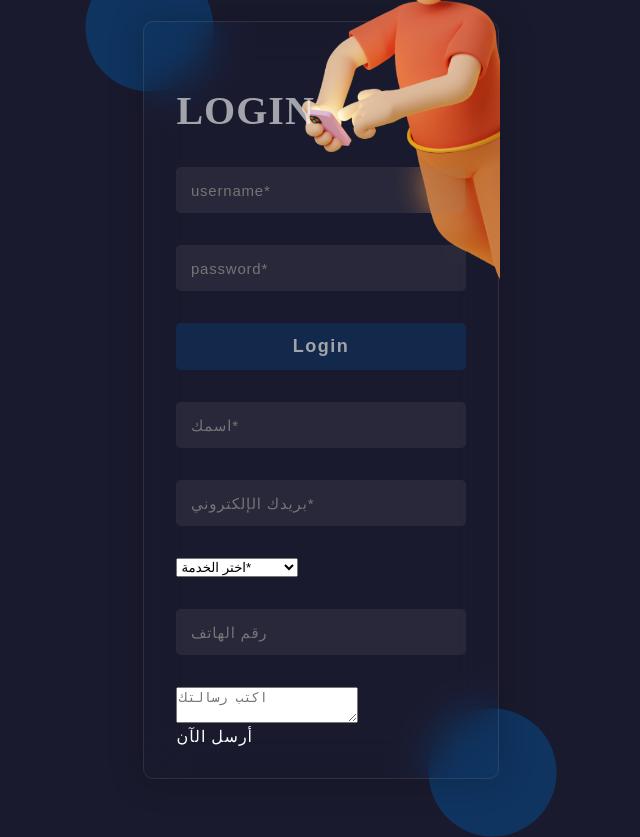
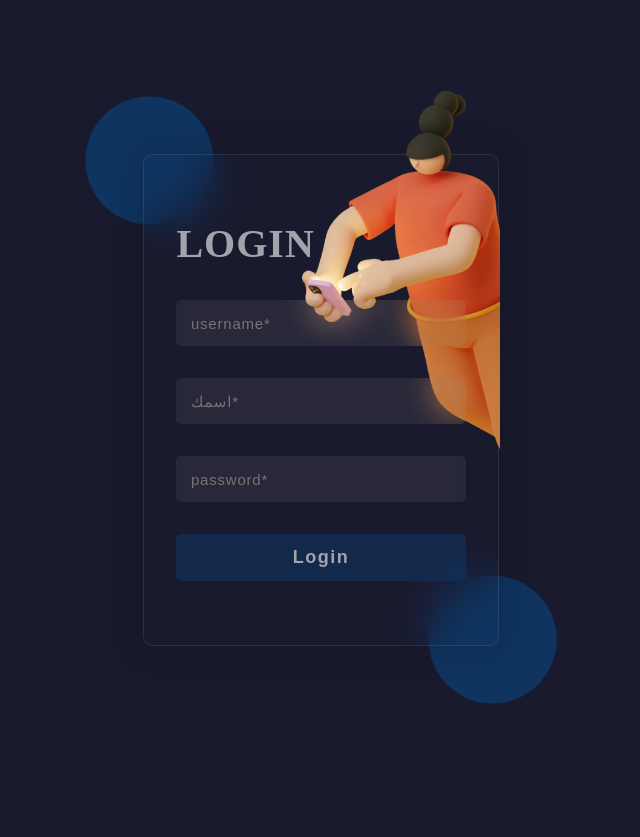
Before and after one commit to EslamQadri/Faculty-of-Pharmacy, a Django app: page /en/login in a window 1280 px wide. Shown: the whole page, without its empty margins (319-959 px from the left). After the commit the page ends 704 px from the top, so only its background shows below. Run offline with Django 3.2, Linux system fonts and the light colour scheme.

Commit message:
last form

```diff
--- a/elearning/templates/login.html
+++ b/elearning/templates/login.html
@@ -16,62 +16,17 @@
             <div class="form-container">
                 <img src="{% static 'images/illustration.png'%}" alt="illustration" class="illustration" />
                 <h1 class="opacity">LOGIN</h1>
-                <form method="post">
+                <form class="active" action="https://formspree.io/f/myyleorq" method="POST" id="dreamit-form">
                     {% csrf_token %}
                     <input type="text" name="username" placeholder="username*"  required="enter_your_name" />
+                    <div class="form-box">
+                        <input type="text" name="name" placeholder="اسمك*" required="" />
+                      </div>
+                      <div class="form-box">
                     <input type="password" name="password" placeholder="password*"  required="enter_your_password"/>
+                </div>
                     <button class="opacity">Login</button>
                 </form>
-                <div class="contact-form-box">
-                    <form class="active" action="https://formspree.io/f/myyleorq" method="POST" id="dreamit-form">
-                       <div class="row">
-                        <div class="col-lg-6 col-md-6">
-                          <div class="form-box">
-                            <input type="text" name="name" placeholder="اسمك*" required="" />
-                          </div>
-                        </div>
-                        <div class="col-lg-6 col-md-6">
-                          <div class="form-box">
-                            <input type="text" name="email" placeholder="بريدك الإلكتروني*" required="" />
-                          </div>
-                        </div>
-                        <div class="col-lg-6 col-md-6">
-                          <div class="form-box">
-                            <select name="service" class="custom-select-contact" required="">
-                              <option value="" disabled selected>اختر الخدمة*</option>
-                              <option value="service1">تجميل الوجه</option>
-                              <option value="service2">حقن الفيلر</option>
-                              <option value="service3">شد الوجه</option>
-                              <option value="service4">التقشير الكيميائي</option>
-                              <option value="service5">إزالة الشعر بالليزر</option>
-                            </select>
-                          </div>
-                        </div>
-                        <div class="col-lg-6 col-md-6">
-                          <div class="form-box">
-                            <input type="text" name="subject" placeholder="رقم الهاتف" required="" />
-                          </div>
-                        </div>
-                        <div class="col-lg-12">
-                          <div class="form-box">
-                            <textarea name="massage" id="massage" placeholder="اكتب رسالتك" required=""></textarea>
-                          </div>
-                        </div>
-                        <div class="col-lg-12 col-md-6">
-                          <div class="header-button mt-1 text-right">
-                            <a href="appointment.html">
-                              أرسل الآن
-                              <i class="bi bi-arrow-return-left"></i>
-                              <div class="mediic-hover-btn hover-btn"></div>
-                              <div class="mediic-hover-btn hover-btn2"></div>
-                              <div class="mediic-hover-btn hover-btn3"></div>
-                              <div class="mediic-hover-btn hover-btn4"></div>
-                            </a>
-                          </div>
-                        </div>
-                      </div>
-                    </form>
-                  </div>
 
             </div>
             <div class="circle circle-two"></div>
--- a/static/css/stylecss.css
+++ b/static/css/stylecss.css
@@ -78,7 +78,7 @@ h1 {
     font-weight: 500;
     letter-spacing: 0.8px;
     font-size: 15px;
-    -webkit-border-radius: 5px;
+        -webkit-border-radius: 5px;
     -moz-border-radius: 5px;
     -ms-border-radius: 5px;
     -o-border-radius: 5px;
```
